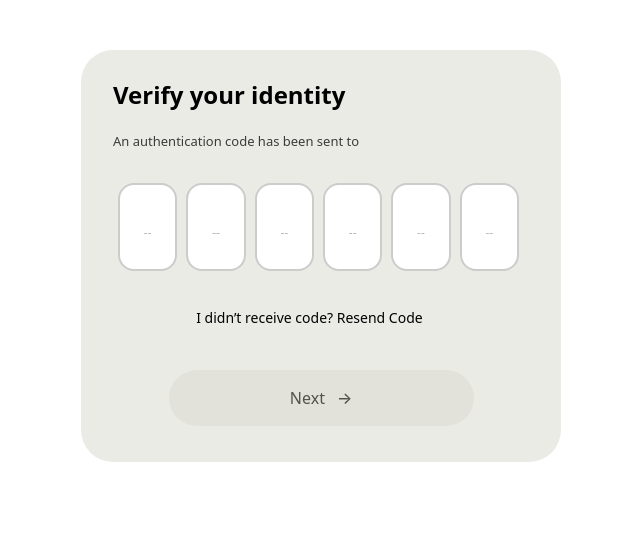
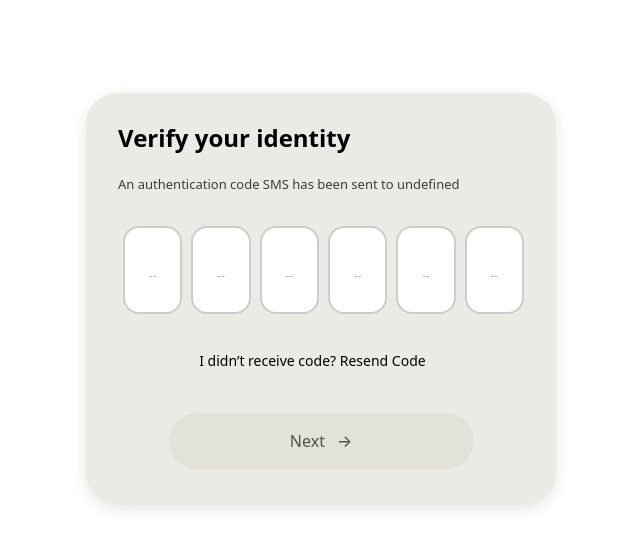
Before and after one commit to sirrotich/my.matx.africa, a React (Vite) app: page /verify-otp in a window 1280 px wide. Shown: the top 548 px of the page, without its empty margins (319-959 px from the left). Built offline with nearby package versions, Linux system fonts and the light colour scheme.

Commit message:
Update VerifyOtp.jsx

```diff
--- a/src/pages/VerifyOtp.jsx
+++ b/src/pages/VerifyOtp.jsx
@@ -6,7 +6,8 @@ import '../styles/VerifyOtp.css';
 const VerifyOtp = () => {
     const location = useLocation();
     const navigate = useNavigate();
-    const { email } = location.state || {};
+
+  const { contactInfo, loginMethod } = location.state || {};  // Destructure contactInfo and loginMethod
     const [otp, setOtp] = useState(['', '', '', '', '', '']);
     const inputRefs = useRef([]);
     const handleOtpChange = (value, index) => {
@@ -42,7 +43,7 @@ const VerifyOtp = () => {
         console.log(`OTP Entered: ${otpString}`);
         if (otpString.length === 6) {
             try {
-                const response = await axios.post(`https://apis.gasmat.africa/users/verify-otp`, { email, otp: otpString });
+                const response = await axios.post(`https://apis.gasmat.africa/users/verify-otp`, { [loginMethod]: contactInfo, otp: otpString });
 
                 // Handle successful OTP verification
                 const { access_token, user_info } = response.data;
@@ -63,11 +64,13 @@ const VerifyOtp = () => {
     };
     const isNextButtonDisabled = otp.filter(val => val !== '').length < 6;
     return (
-        <div className="login-page">
-            <div className="login-form-container">
-                <h1 className="login-title">Verify your identity</h1>
+        <div className="verify-page">
+            <div className="verify-form-container">
+                <h1 className="verify-title">Verify your identity</h1>
                 <p className="otp-sent-message">
-                    An authentication code has been sent to {email}
+                {loginMethod === 'email'
+                    ? `An authentication code has been sent to ${contactInfo}`
+                    : `An authentication code SMS has been sent to ${contactInfo}`}
                 </p>
                 <div className="otp-input-container" onPaste={handlePaste}>
                     {otp.map((value, index) => (
```
